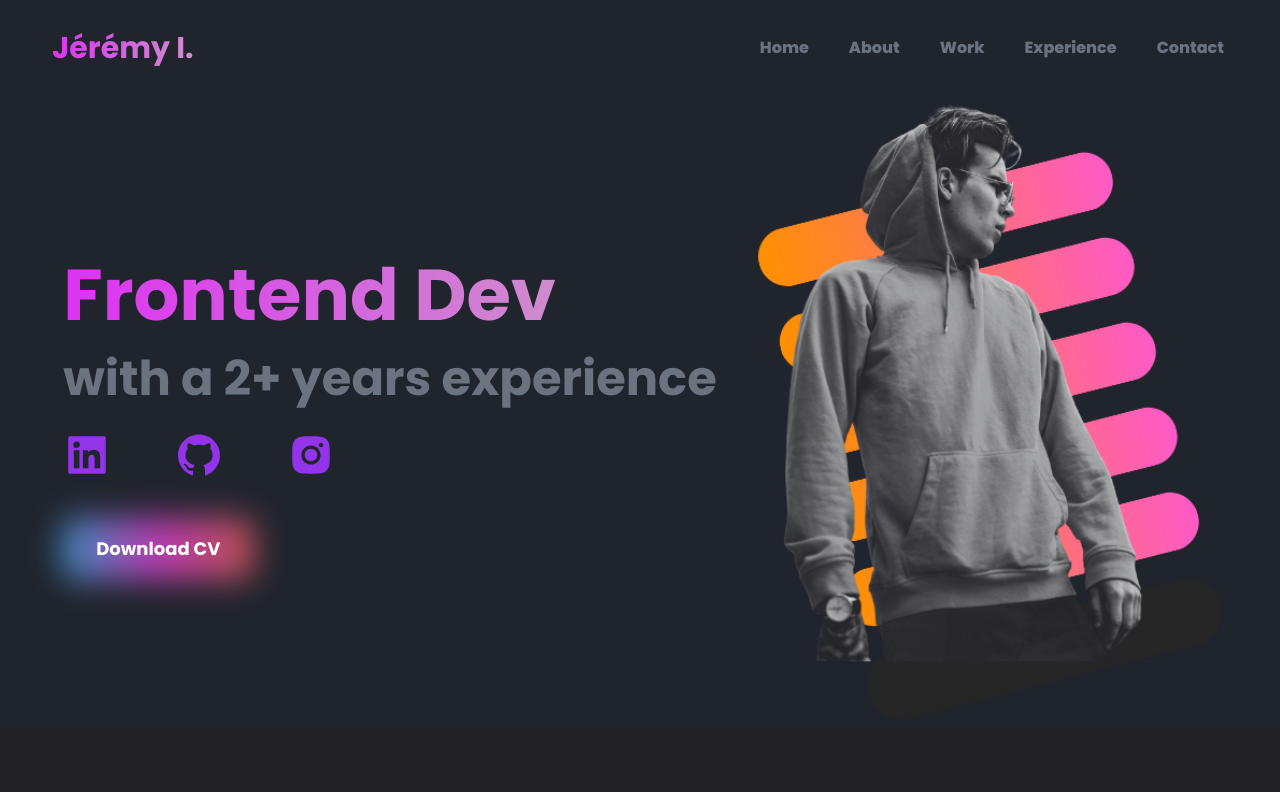
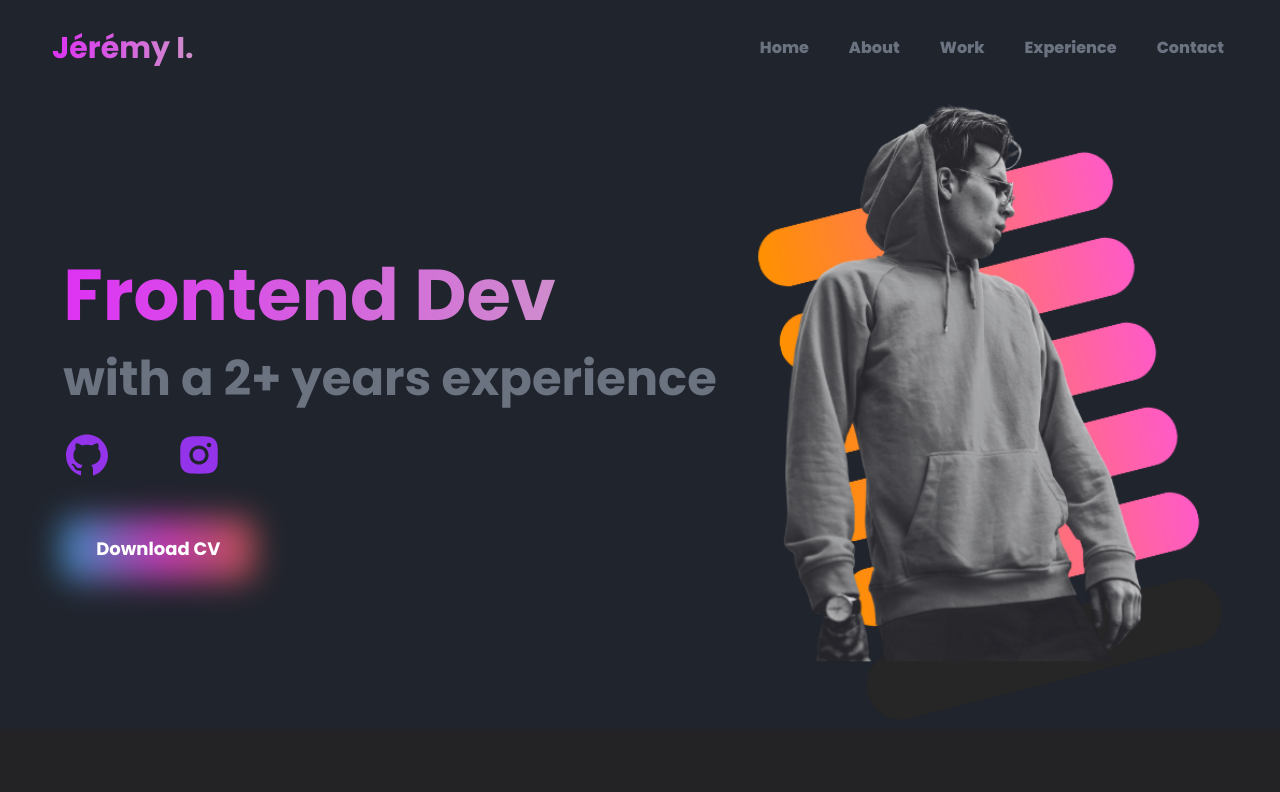
Before and after one commit to jeremxdev/portfolio-site, a React (Create React App) app: page / in a window 1280 px wide. Shown: the top 792 px of the page. Built offline with nearby package versions, Linux system fonts and the light colour scheme.

Commit message:
Update the CTA

```diff
--- a/src/components/Footer.jsx
+++ b/src/components/Footer.jsx
@@ -6,8 +6,8 @@ export const Footer = () => {
     <div class="mt-12 w-max-[800px] border-t border-gray-500 text-center">
         <p class="my-5 text-gray-500">by ImaqueCorporation <br /> &copy; Copyright 2024</p>
         <div class="inline-flex text-gray-500 gap-4 text-3xl">
-            <FaGithubSquare />
-            <FaInstagram />
+            <a href="https://github.com/jeremxdev/"><FaGithubSquare /></a>
+            <a href="https://instagram.com/jeremx.dev"><FaInstagram /></a>
         </div>
     </div>
   )
--- a/src/components/Hero.jsx
+++ b/src/components/Hero.jsx
@@ -24,9 +24,8 @@ const Hero = () => {
                     <p className='md:text-5xl sm:text-4xl text-xl font-bold text-gray-500'>with a 2+ years experience</p>
                 </div>
                 <div className='text-5xl flex justify-start gap-16 my-7 text-purple-600'>
-                    <AiFillLinkedin />
-                    <AiFillGithub />
-                    <AiFillInstagram />
+                    <a href="https://github.com/jeremxdev/"><AiFillGithub /></a>
+                    <a href="https://instagram.com/jeremx.dev"><AiFillInstagram /></a>
                 </div>
                 <div class="relative inline-flex group my-3">
                     <div class="absolute transitiona-all duration-1000 opacity-70 -inset-px bg-gradient-to-r
```
Also changed, not shown: src/App.js (line endings or trailing spaces).
